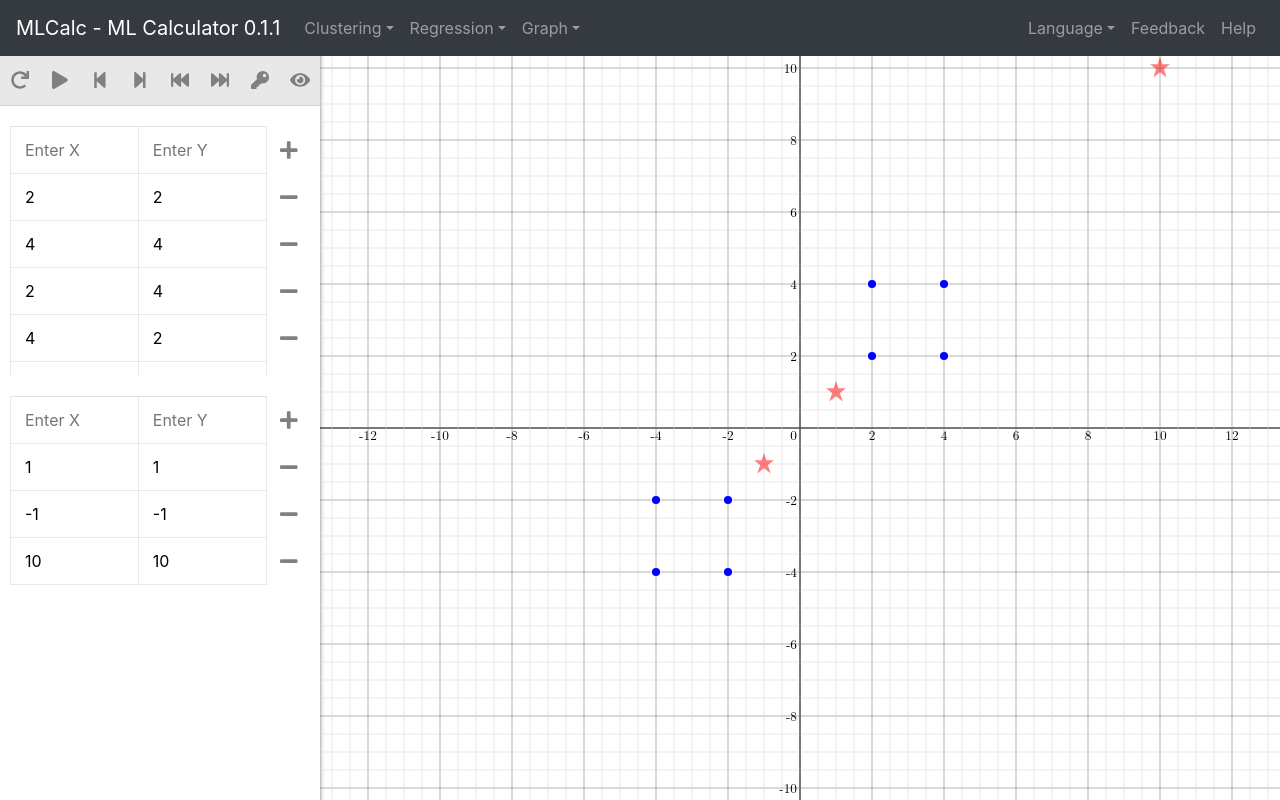
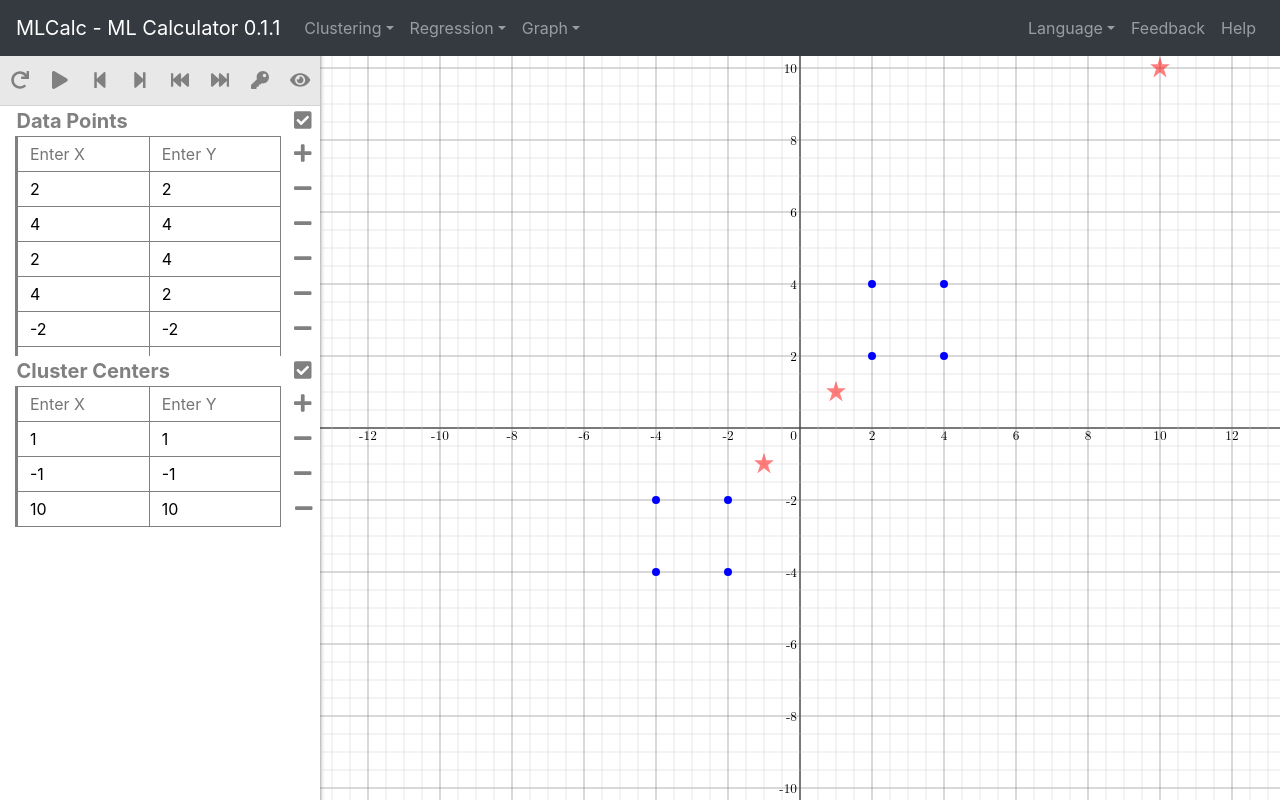
Before and after one commit to diditong/MLCalc, a React (Create React App) app: page / in a window 1280 px wide. Built offline with nearby package versions, Linux system fonts and the light colour scheme.

Commit message:
improved table layout

```diff
--- a/package.json
+++ b/package.json
@@ -14,6 +14,7 @@
     "react-bootstrap": "^1.0.1",
     "react-dom": "^16.13.1",
     "react-fontawesome": "^1.7.1",
+    "react-icons": "^3.10.0",
     "react-scripts": "3.4.1"
   },
   "scripts": {
--- a/src/App.js
+++ b/src/App.js
@@ -5,7 +5,7 @@ import ReactDOM from 'react-dom';
 import { Nav, Navbar, NavDropdown, Card } from 'react-bootstrap';
 import 'bootstrap/dist/css/bootstrap.min.css';
 import { FontAwesomeIcon } from '@fortawesome/react-fontawesome'
-import { faPlus, faMinus, faRedo, faPlay, faStepForward, faStepBackward, faFastBackward, faFastForward, faEye, faKey } from '@fortawesome/free-solid-svg-icons'
+import { faCheckSquare, faEdit, faMinus, faPlus, faRedo, faPlay, faStepForward, faStepBackward, faFastBackward, faFastForward, faEye, faKey } from '@fortawesome/free-solid-svg-icons'
 import { findAllByDisplayValue } from '@testing-library/react';
 
 class App extends React.Component {
@@ -213,14 +213,13 @@ class Sidebar extends React.Component {
     } else {
       tools = <h1> I'm Nothing </h1>;
     }
-
     return (
       tools
     );
   }
 }
 
-function KMTools(props) {
+function KMTools (props) {
   return (
     <div id='KMTools'>
         <KMengine data={props.data} centers={props.centers} currIteration={props.currIteration}
@@ -230,7 +229,6 @@ function KMTools(props) {
     </div>
   );
 }
-
 
 class KMengine extends React.Component {
   constructor (props) {
@@ -351,7 +349,8 @@ class Table extends React.Component {
   constructor (props) {
     super(props);
     this.state = {inputX: '', inputY: '', validX: false, validY: false,
-                  lastInvalid: false, lastValidValue: null, lastFocusId: null};
+                  lastInvalid: false, lastValidValue: null, lastFocusId: null,
+                  status: 'edit'};
     this.editX = this.editX.bind(this);
     this.editY = this.editY.bind(this);
     this.addXY = this.addXY.bind(this);
@@ -434,7 +433,13 @@ class Table extends React.Component {
   }
 
   initializeValidValue (e) {
-    this.setState({lastValidValue: e.target.value});
+    var value = e.target.value;
+    if (this.isNumeric(value)) {
+      this.setState({lastInvalid: false});
+    } else {
+      this.setState({lastInvalid: true});
+    }
+    this.setState({lastValidValue: value});
   }
 
   navigateTable (event) {
@@ -516,54 +521,108 @@ class Table extends React.Component {
 
   render () {
     var tableType = this.props.tableType;
+    var status =  this.state.status;
+    var tableTitle = null;
     var points = null;
     var type = null;
     if (tableType == "data") {
+      tableTitle = "Data Points";
       points = this.props.data;
       type = "p";
     } else if (tableType == "center") {
+      tableTitle = "Cluster Centers";
       points = this.props.centers[this.props.currIteration];
       type = "c";
     }
 
-    var list = [];
-    for (var i=0; i<points.length; i++){
-      list.push(
-        <tr key={'tr'+i}>
+    var statusClass = null;
+    var statusButton = null;
+    var tableBody = [];
+    var tableHead = null;
+    if (status === "edit") {
+      statusClass = "editTable";
+      statusButton = <FontAwesomeIcon className="checkBtn" icon={faCheckSquare} onClick={()=>this.setState({status: "check"})}/>
+      tableHead =
+        <tr>
+          <th colspan="2" className="table-title">{tableTitle}</th>
+          <th>
+            {statusButton}
+          </th>
+        </tr>
+      tableBody.push(
+        <tr>
           <td>
-            <input id={type+(i+1)+"0"} className="formInput" autoComplete="off" type="text" value={points[i][0]}
-            onChange={e=>this.editX(tableType, e.target.id, e.target.value)}
-            onKeyDown={this.navigateTable} onFocus={this.initializeValidValue} onBlur={this.correctLastInput}/>
-          </td>
-          <td >
-            <input id={type+(i+1)+"1"} className="formInput" autoComplete="off" type="text" value={points[i][1]}
-            onChange={e=>this.editY(tableType, e.target.id, e.target.value)}
-            onKeyDown={this.navigateTable} onFocus={this.initializeValidValue} onBlur={this.correctLastInput}/>
+            <input id={type+"00"} name="inputX" className="formInput" autoComplete="off" type="text" placeholder="Enter X"
+            onChange={e=>this.editX(tableType, e.target.id, e.target.value)} onKeyDown={this.navigateTable}/>
           </td>
           <td>
-            <FontAwesomeIcon icon={faMinus} id={'d'+i} className="delBtn" onClick={(e)=>this.props.deletePoint(tableType, e.target.id)}/>
+            <input id={type+"01"} name="inputY" className="formInput" autoComplete="off" type="text" placeholder="Enter Y"
+            onChange={e=>this.editY(tableType, e.target.id, e.target.value)} onKeyDown={this.navigateTable}/>
+          </td>
+          <td>
+            <FontAwesomeIcon icon={faPlus} className="addBtn" onClick={e=>this.addXY(tableType)}/>
           </td>
         </tr>
-      );
+      )
+
+      for (var i=0; i<points.length; i++){
+        tableBody.push(
+          <tr key={'tr'+i}>
+            <td>
+              <input id={type+(i+1)+"0"} className="formInput" autoComplete="off" type="text" value={points[i][0]}
+              onChange={e=>this.editX(tableType, e.target.id, e.target.value)}
+              onKeyDown={this.navigateTable} onFocus={this.initializeValidValue} onBlur={this.correctLastInput}/>
+            </td>
+            <td>
+              <input id={type+(i+1)+"1"} className="formInput" autoComplete="off" type="text" value={points[i][1]}
+              onChange={e=>this.editY(tableType, e.target.id, e.target.value)}
+              onKeyDown={this.navigateTable} onFocus={this.initializeValidValue} onBlur={this.correctLastInput}/>
+            </td>
+            <td>
+              <FontAwesomeIcon icon={faMinus} id={'d'+i} className="delBtn" onClick={(e)=>this.props.deletePoint(tableType, e.target.id)}/>
+            </td>
+          </tr>
+        );
+      }
+    } else if (status === "check") {
+        statusClass = "checkTable";
+        statusButton = <FontAwesomeIcon className="editBtn" icon={faEdit} onClick={()=>this.setState({status: "edit"})}/>
+        tableHead =
+        <tr>
+          <th className="table-title">{tableTitle}</th>
+          <th>
+            {statusButton}
+          </th>
+        </tr>
+        tableBody.push(
+        <tr>
+          <td>X</td>
+          <td>Y</td>
+        </tr>
+        );
+        for (var i=0; i<points.length; i++){
+          tableBody.push(
+            <tr key={'tr'+i} >
+              <td>
+                {points[i][0]}
+              </td>
+              <td>
+                {points[i][1]}
+              </td>
+            </tr>
+          );
+        }
     }
+
+
     return (
       <div className="table-container" id={tableType+'Table'}>
-        <table className="table">
+        <table className={statusClass}>
+          <thead>
+            {tableHead}
+          </thead>
           <tbody>
-            <tr>
-              <td>
-                <input id={type+"00"} name="inputX" className="formInput" autoComplete="off" type="text" placeholder="Enter X"
-                onChange={e=>this.editX(tableType, e.target.id, e.target.value)} onKeyDown={this.navigateTable}/>
-              </td>
-              <td>
-                <input id={type+"01"} name="inputY" className="formInput" autoComplete="off" type="text" placeholder="Enter Y"
-                onChange={e=>this.editY(tableType, e.target.id, e.target.value)} onKeyDown={this.navigateTable}/>
-              </td>
-              <td>
-                <FontAwesomeIcon icon={faPlus} className="addBtn" onClick={e=>this.addXY(tableType)}/>
-              </td>
-            </tr>
-            {list}
+            {tableBody}
           </tbody>
         </table>
       </div>
@@ -794,7 +853,6 @@ class XYcoord extends React.Component {
   }
 
   generateGrids() {
-
     var grids = [];
     var xaxis = <line key='xa' id='x-axis' x1='0' y1={this.state.cY} x2={this.state.W} y2={this.state.cY} strokeWidth='1' stroke='black'/>;
     var yaxis = <line key='ya' id='y-axis' x1={this.state.cX} y1='0' x2={this.state.cX} y2={this.state.H} strokeWidth='1' stroke='black'/>;
--- a/src/index.css
+++ b/src/index.css
@@ -61,72 +61,7 @@ code {
 .KMTools {
   height: 100%;
 }
-/* For Table Layout */
-.table-container {
-  margin-top: 20px;
-  margin-left: 10px;
-  margin-right: 10px;
-  min-width: 300px;
-  height: 250px;
-  overflow: auto;
-}
 
-.table > tbody > tr {
-  width: 10px;
-  line-height: 14px;
-}
-.table > tbody > tr > td {
-  vertical-align: middle;
-  border-left: solid 1px #E8E8E8;
-  border-right: solid 1px #E8E8E8;
-  border-bottom: solid 1px #E8E8E8;
-}
-
-.table > tbody > tr > td:last-child {
-  vertical-align: middle;
-  text-align: right;
-  border-left: none;
-  border-right: none;
-  border-bottom: none;
-  border-top: none;
-}
-
-.input-group {
-  width: 100%;
-}
-.addBtn {
-  cursor: pointer;
-  color: #808080;
-  font-size: 20px;
-}
-.addBtn:hover {
-  color: black;
-}
-.delBtn {
-  cursor: pointer;
-  color: #808080;
-  font-size: 20px;
-}
-.delBtn:hover {
-  color: black;
-}
-.formInput {
-  width: 100px;
-}
-
-/* Hide scrollbar for Chrome, Safari and Opera */
-#dataTable::-webkit-scrollbar {
-  display: none;
-}
-
-/* Hide scrollbar for IE and Edge */
-#dataTable {
-  -ms-overflow-style: none;
-}
-
-textarea:focus, input:focus{
-  outline: none;
-}
 
 /* For Toolbar Layout */
 .outer-menu {
@@ -192,7 +127,189 @@ textarea:focus, input:focus{
 .bar ul li:hover>ul {
   display: block;
 }
-input[type="text"] { border: none }
+input[type="text"] {
+  border: none;
+}
+
+
+
+
+
+/* For Table Layout */
+.table-title {
+  font-size: 20px;
+  color: #808080;
+}
+
+.table-container {
+  margin-top: 0px;
+  margin-left: 15px;
+  margin-right: 15px;
+  margin-bottom: 0px;
+  min-width: 300px;
+  height: 250px;
+  overflow: auto;
+}
+
+
+.editTable > thead > tr > th {
+  position: -webkit-sticky;
+  position: sticky;
+  top: 0;
+  background: white;
+  color: #808080;
+  border-left: none;
+  border-right: none;
+  border-top: none;
+  border-bottom: none;
+}
+
+.editTable > thead > tr > th:first-child {
+  vertical-align: middle;
+  text-align: left;
+  padding: 0;
+}
+
+.editTable > thead > tr > th:last-child {
+  text-align: right;
+}
+
+.editTable > tbody > tr {
+  line-height: 30px;
+}
+
+.editTable > tbody > tr > td {
+  width: 300px;
+  padding-left: 10px;
+  vertical-align: middle;
+  border-left: solid 1.5px #808080;
+  border-right: solid 1.5px #808080;
+  border-top: solid 1.5px #808080;
+  border-bottom: solid 1.5px #808080;
+}
+
+.editTable > tbody > tr > td:first-child {
+  border-left: solid 3px #808080;
+}
+
+.editTable > tbody > tr > td:last-child {
+  width: 50px;
+  vertical-align: middle;
+  text-align: right;
+  border-left: none;
+  border-right: none;
+  border-bottom: none;
+  border-top: none;
+}
+
+
+
+.checkTable > thead > tr > th {
+  position: -webkit-sticky;
+  position: sticky;
+  top: 0;
+  background: white;
+  color: #808080;
+  border-left: none;
+  border-right: none;
+  border-top: none;
+  border-bottom: none;
+}
+
+.checkTable > thead > tr > th:first-child {
+  vertical-align: middle;
+  text-align: left;
+  padding: 0;
+}
+
+.checkTable > thead > tr > th:last-child {
+  text-align: right;
+}
+
+.checkTable > tbody > tr:first-child {
+  background: #E8E8E8;
+}
+
+.checkTable > tbody > tr > td {
+  width: 300px;
+  padding-left: 10px;
+  vertical-align: middle;
+  border-left: solid 1.5px #808080;
+  border-right: solid 1.5px #808080;
+  border-top: solid 1.5px #808080;
+  border-bottom: solid 1.5px #808080;
+}
+
+.checkTable > tbody > tr > td:first-child {
+  border-left: solid 3px #808080;
+}
+
+.checkTable > tbody > tr > td:last-child {
+  border-right: solid 3px #808080;
+}
+
+.checkTable > tbody > tr {
+  line-height: 30px;
+}
+
+
+.input-group {
+  width: 100%;
+}
+.editBtn {
+  cursor: pointer;
+  color: #808080;
+  font-size: 20px;
+}
+.editBtn:hover{
+  color: black;
+}
+.checkBtn {
+  cursor: pointer;
+  color: #808080;
+  font-size: 20px;
+}
+.checkBtn:hover {
+  color: black;
+}
+.addBtn {
+  cursor: pointer;
+  color: #808080;
+  font-size: 20px;
+}
+.addBtn:hover {
+  color: black;
+}
+.delBtn {
+  cursor: pointer;
+  color: #808080;
+  font-size: 20px;
+}
+.delBtn:hover {
+  color: black;
+}
+.formInput {
+  width: 100px;
+}
+
+/* Hide scrollbar for Chrome, Safari and Opera */
+.table-container::-webkit-scrollbar {
+  display: none;
+}
+
+/* Hide scrollbar for IE and Edge */
+.table-container {
+  -ms-overflow-style: none;
+}
+
+textarea:focus, input:focus{
+  outline: none;
+}
+
+
+
+
+
 /* Toolbar button title*/
 
 /*
```
Also changed, not shown: 1 other file (tests, documents, lock files or other folders).
